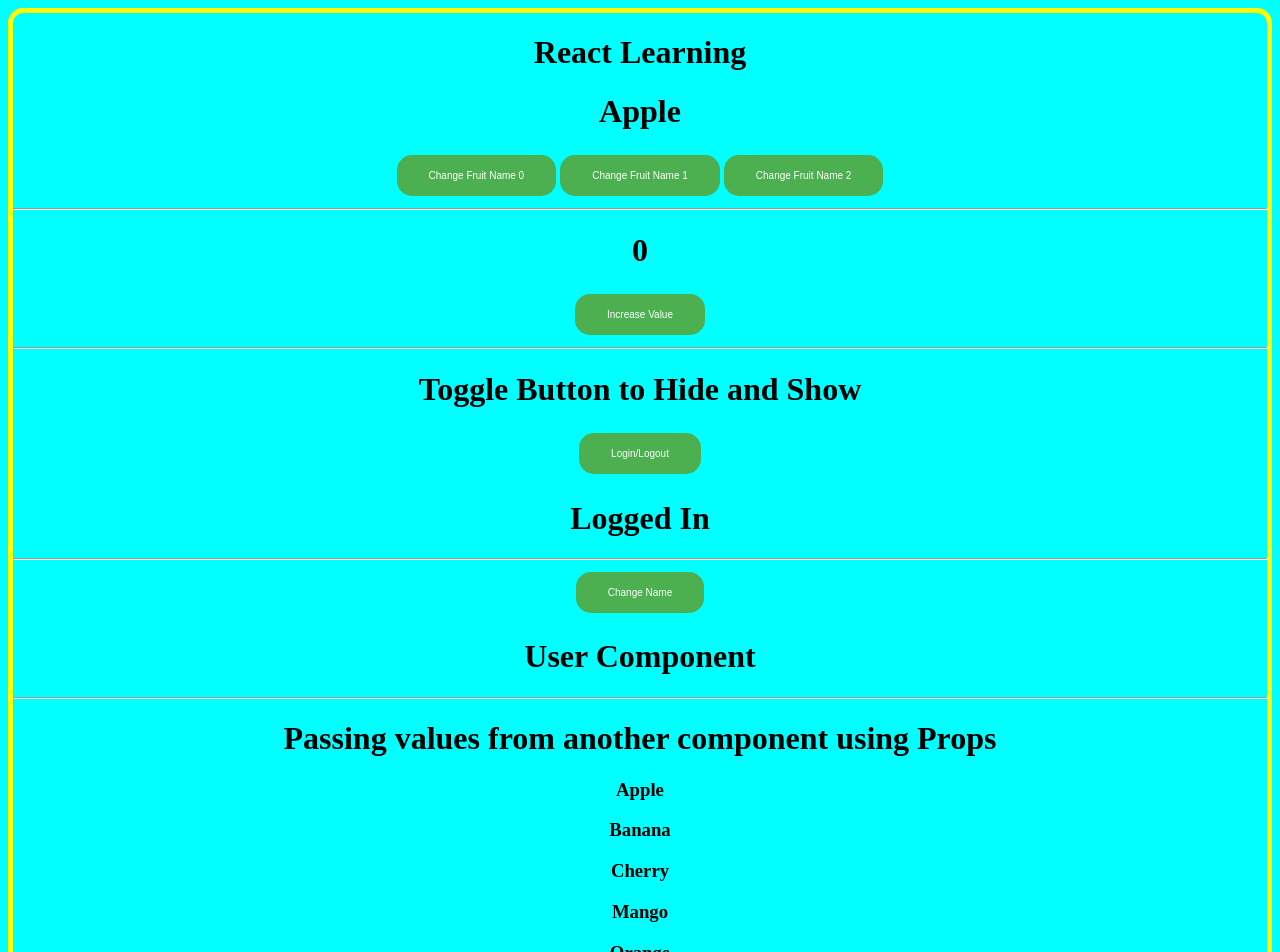
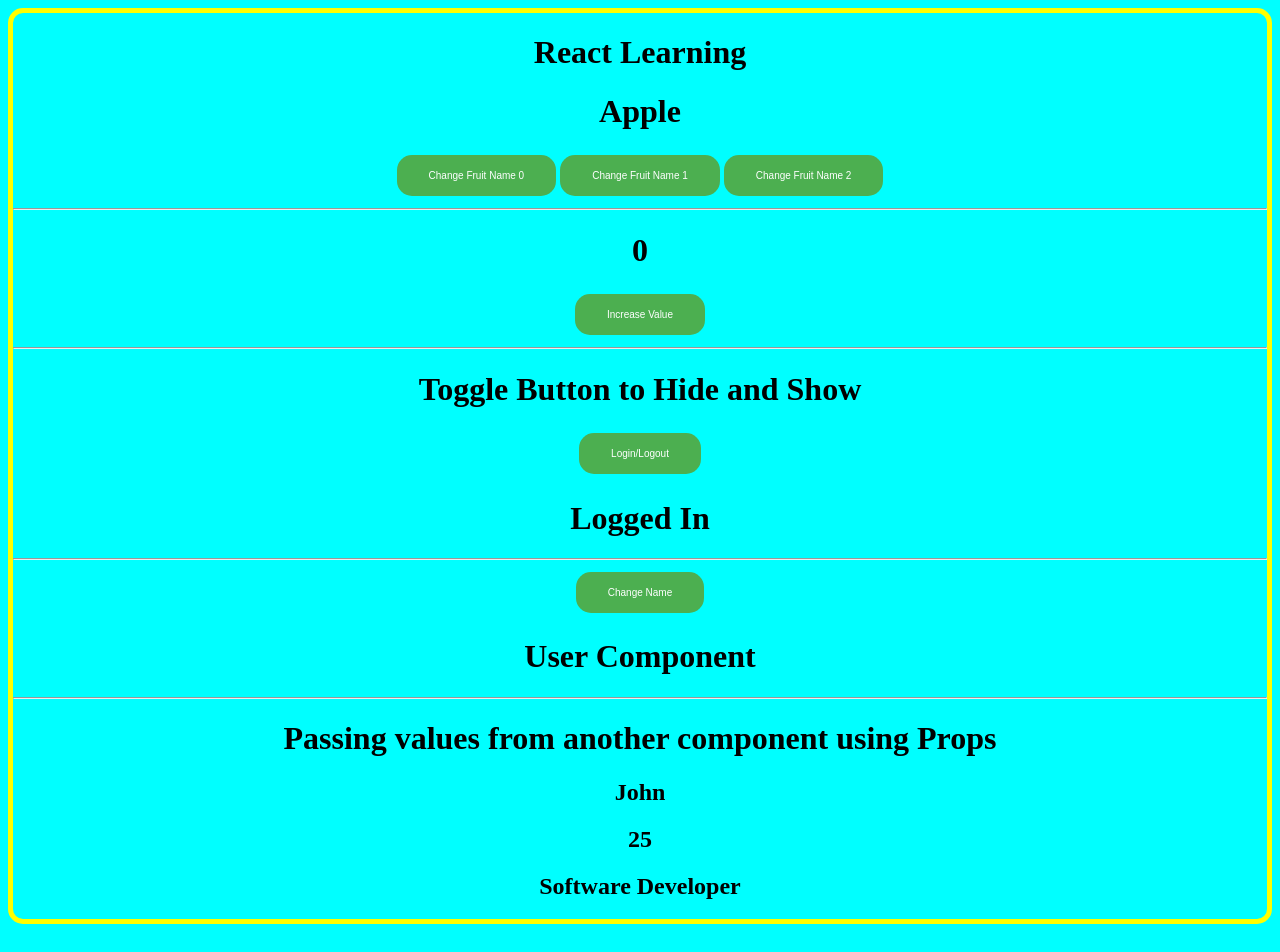
Before and after one commit to Sarveshmaddheshiya/my-react-app, a React (Vite) app: page / in a window 1280 px wide. Shown: the top 952 px of the page. Built offline with nearby package versions, Linux system fonts and the light colour scheme.

Commit message:
added props with object

```diff
--- a/src/App.jsx
+++ b/src/App.jsx
@@ -10,6 +10,12 @@
 function App() {
 
    const  items = ['Apple', 'Banana', 'Cherry', 'Mango', 'Orange']
+
+   let Details={
+    name: 'John',
+    age: 25,
+    occupation: 'Software Developer'
+   }
 
   const [fruit, setFruit] = useState('Apple');
   const [name, setName] = useState(true);
@@ -37,7 +43,9 @@
     }
        <hr></hr>
 
-<Props items={items}/>
+{/* <Props items={items}/> */}
+
+<Props intro={Details}/>
 
     </>
   )
--- a/src/Props.jsx
+++ b/src/Props.jsx
@@ -1,17 +1,22 @@
 import React from 'react';
 
-function Props({ items })
+// function Props({ items })
+function Props({intro})
  {
   // Mapping through items array and creating <h3> elements
-  const newArray = items.map(
-    (num, index) => {
-    return <h3 key={index}>{num}</h3>;
-  });
+//   const newArray = items.map(
+//     (num, index) => {
+//     return <h3 key={index}>{num}</h3>;
+//   });
 
   return (
     <>
       <h1>Passing values from another component using Props</h1>
-      {newArray}
+      {/* {newArray} */}
+      <h2>{intro.name}</h2>
+      <h2>{intro.age}</h2>
+      <h2>{intro.occupation}</h2>
+
     </>
   );
 }
```
